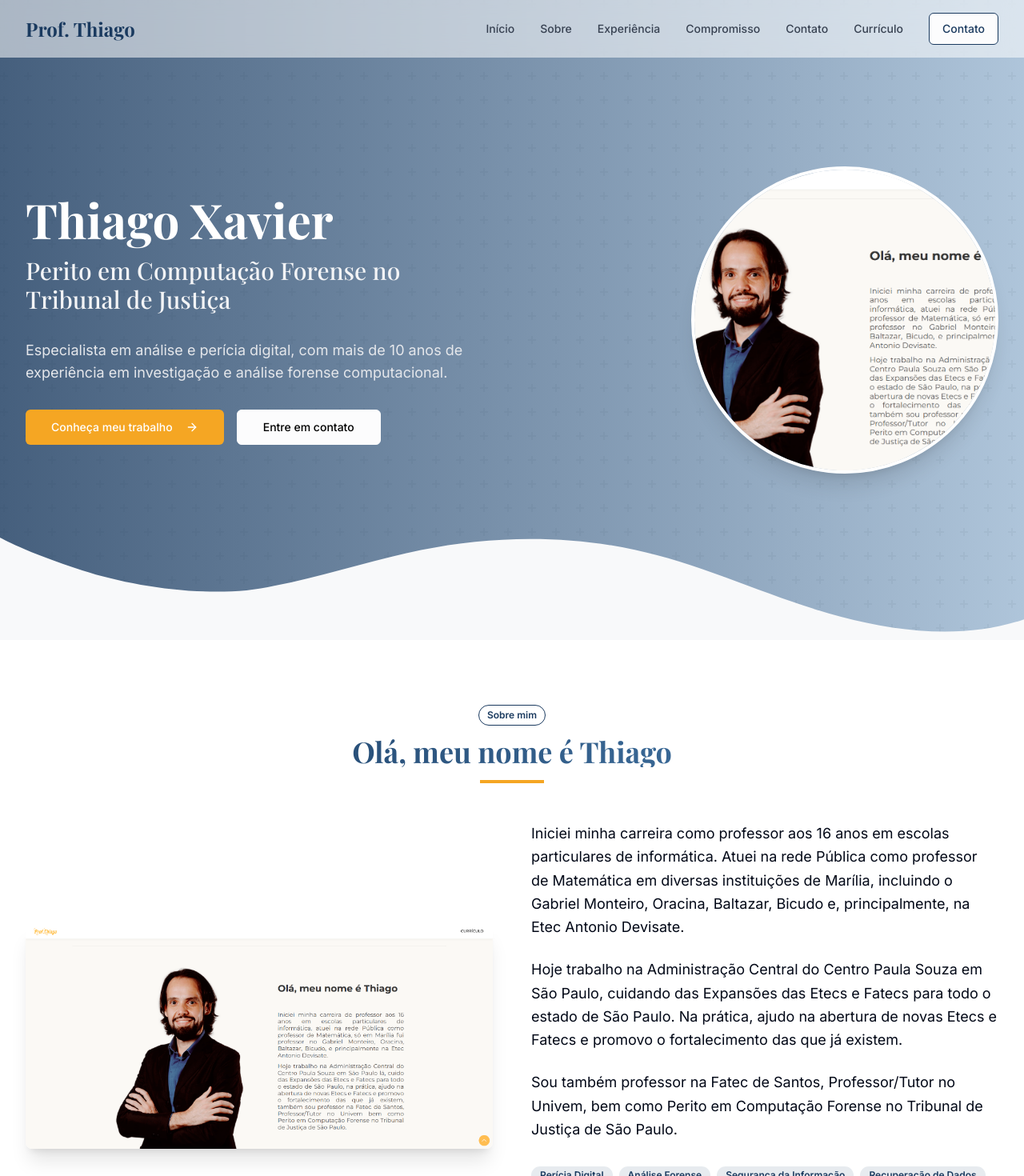
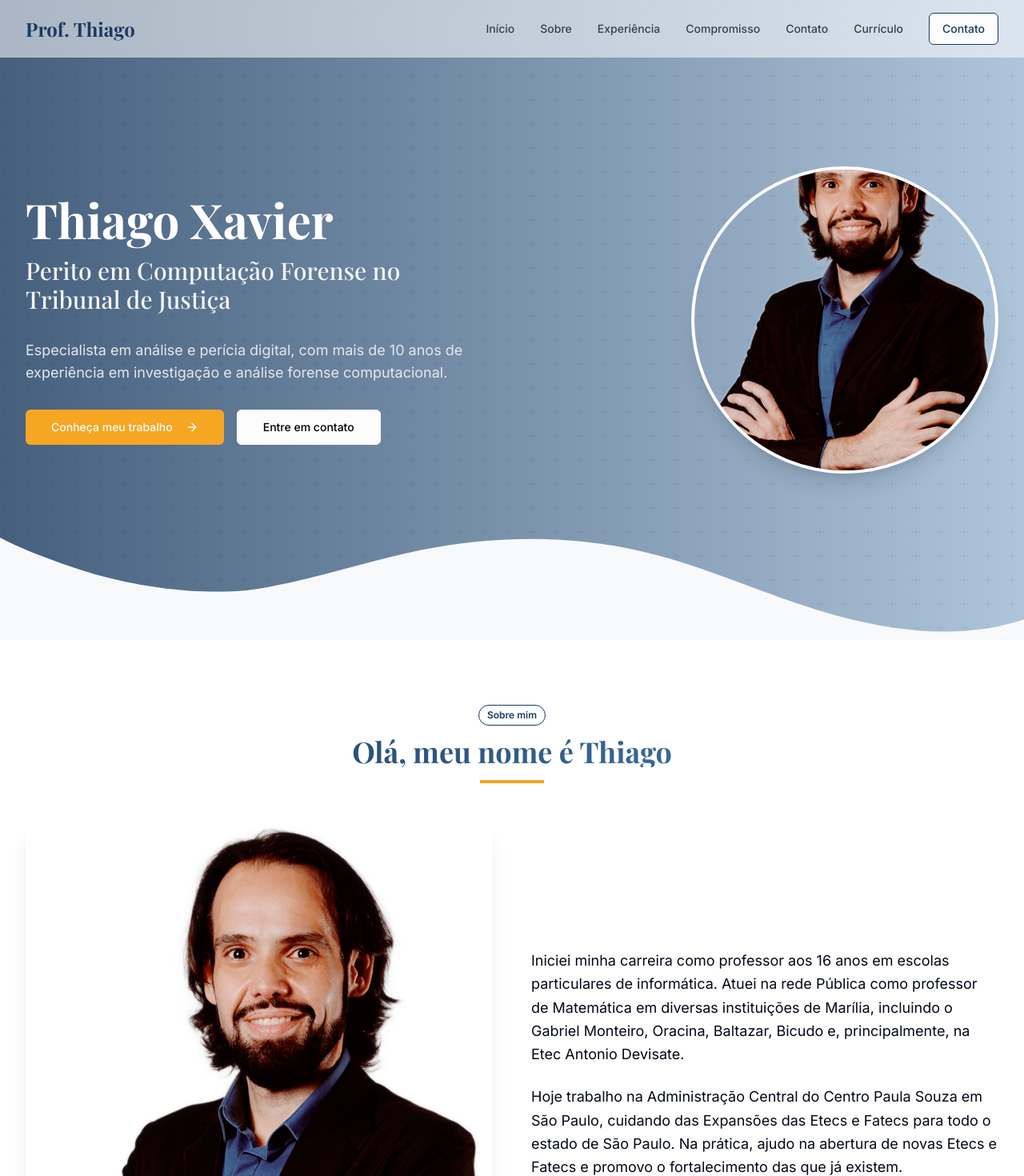
Before and after one commit to NothNada/tj-expert-portfolio-art, a React (Vite) app: page / in a window 1280 px wide. Shown: the top 1470 px of the page at 80% size. Built offline with nearby package versions, Linux system fonts and the light colour scheme.

Commit message:
add foto

```diff
--- a/src/components/AboutSection.tsx
+++ b/src/components/AboutSection.tsx
@@ -32,7 +32,7 @@ const AboutSection = () => {
             <Card className="border-0 shadow-xl overflow-hidden">
               <CardContent className="p-0">
                 <img
-                  src="/lovable-uploads/4630f558-2294-4bb5-9ae5-eca324d5da77.png"
+                  src="/imgs/ele.png"
                   alt="Thiago Xavier"
                   className="w-full h-auto object-cover"
                 />
--- a/src/components/HeroSection.tsx
+++ b/src/components/HeroSection.tsx
@@ -31,7 +31,7 @@ const HeroSection = () => {
           <div className="order-1 lg:order-2 flex justify-center lg:justify-end animate-scale-in">
             <div className="relative w-64 h-64 md:w-80 md:h-80 lg:w-96 lg:h-96 overflow-hidden rounded-full border-4 border-white shadow-xl">
               <img
-                src="/lovable-uploads/4630f558-2294-4bb5-9ae5-eca324d5da77.png"
+                src="/imgs/ele.png"
                 alt="Thiago Xavier"
                 className="w-full h-full object-cover"
               />
```
Also changed, not shown: public/imgs/ele.png (added), public/lovable-uploads/4630f558-2294-4bb5-9ae5-eca324d5da77.png (deleted).
